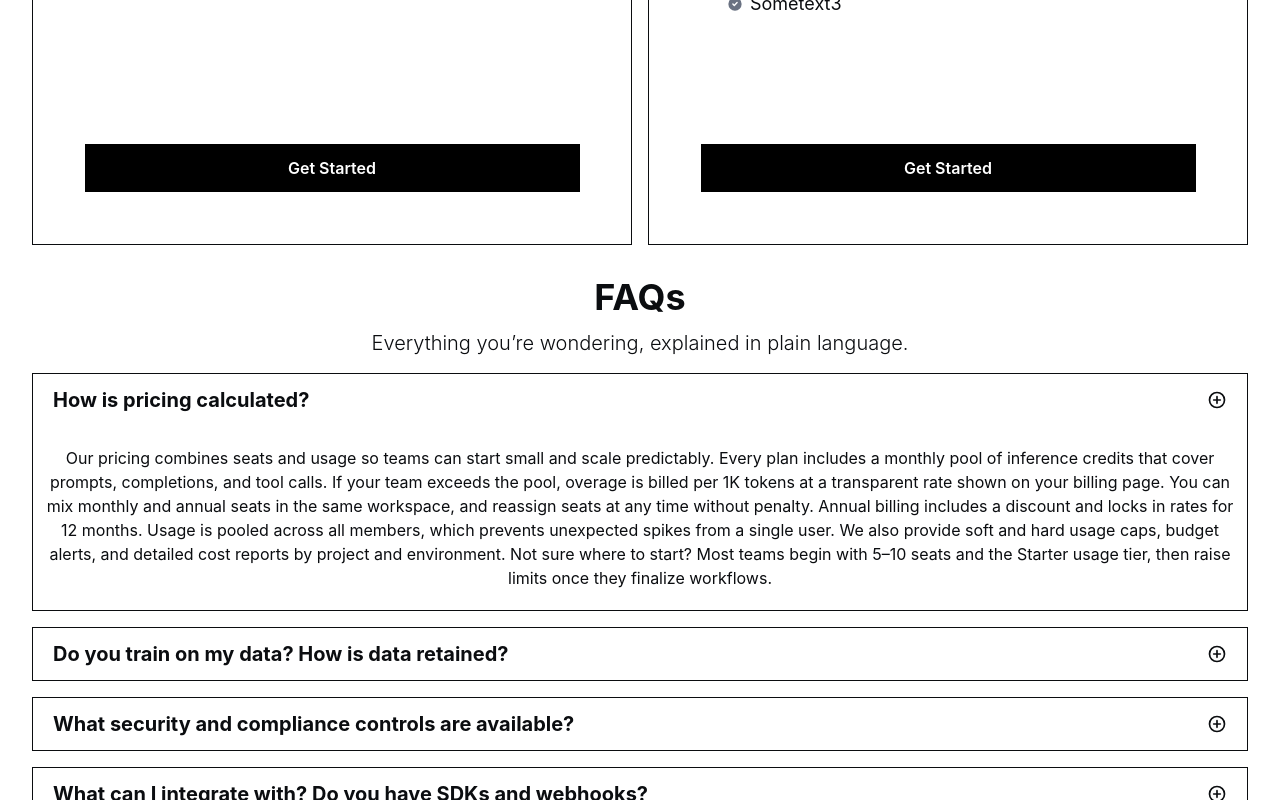
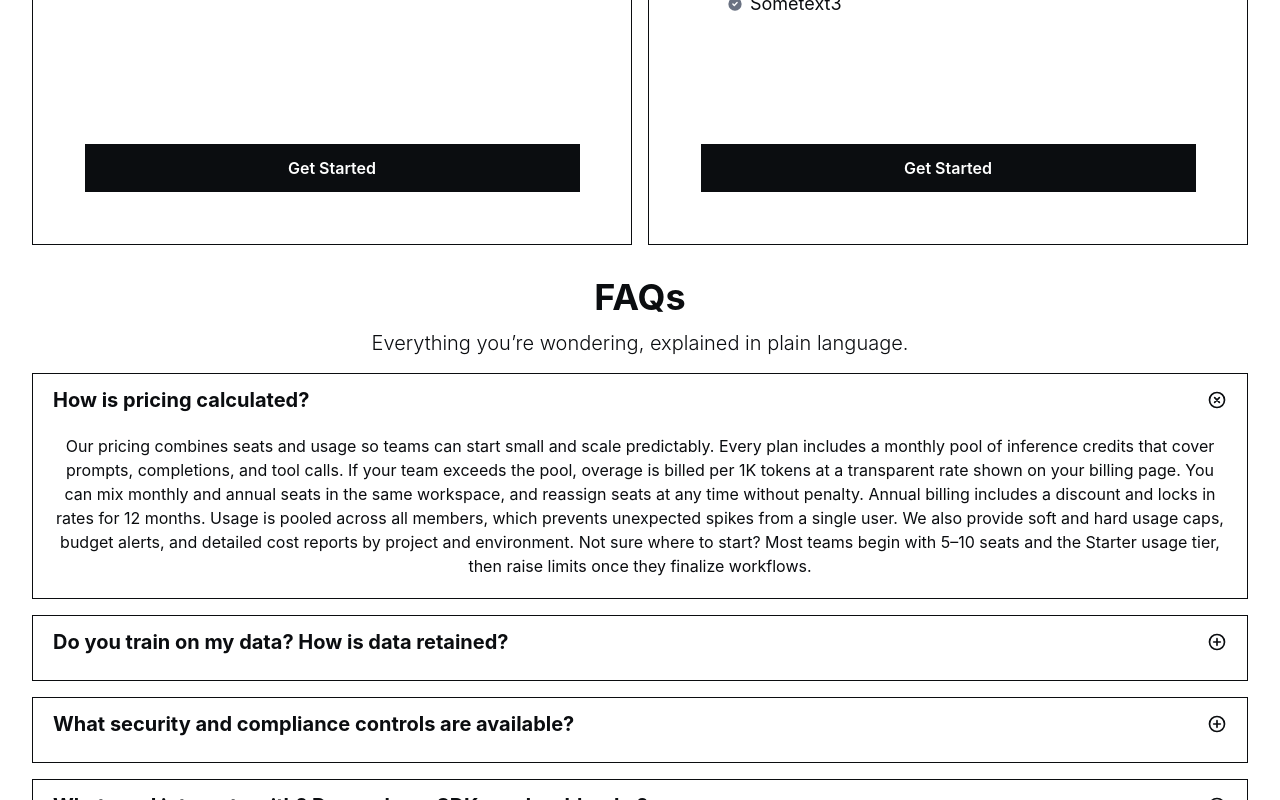
Before and after one commit to Zetchu/FinalProjectProgrammingInteracitivty, a React (Vite) app in the folder final-project/: page / in a window 1280 px wide. Both pictures are taken after a click on the button "How is pricing calculated?". Shown: the part 2086-2886 px from the top of the page. Built offline with nearby package versions, Linux system fonts and the light colour scheme.

Commit message:
added motion od toggle on pricing, started on motion for FaqItem but needs more work

```diff
--- a/final-project/src/components/FaqItem.jsx
+++ b/final-project/src/components/FaqItem.jsx
@@ -1,7 +1,8 @@
-import React, { useState } from 'react';
+import React, { useId, useState } from 'react';
 
 function FaqItem({ questionText, anwserText }) {
   const [open, setOpen] = useState(false);
+  const contentId = useId();
   return (
     <div className='border-1 my-4 '>
       <button
@@ -20,7 +21,9 @@ function FaqItem({ questionText, anwserText }) {
             strokeWidth='2'
             strokeLinecap='round'
             strokeLinejoin='round'
-            className='w-5 h-5'
+            className={`w-5 h-5 transition-transform duration-300 ${
+              open ? 'rotate-45' : ''
+            }`}
             aria-hidden='true'
           >
             <circle
@@ -32,7 +35,10 @@ function FaqItem({ questionText, anwserText }) {
           </svg>
         </div>
       </button>
-      <div className={`${open ? 'my-3' : 'mt-0 hidden'}`}>
+      <div
+        id={contentId}
+        className={`px-3 pb-3 collapsible ${open ? 'open' : ''}`}
+      >
         <p className='p-2'>{anwserText}</p>
       </div>
     </div>
--- a/final-project/src/components/Hero.jsx
+++ b/final-project/src/components/Hero.jsx
@@ -13,7 +13,7 @@ export default function Hero() {
           Today
         </h1>
 
-        <p className='mt-5 max-w-prose  text-balance text-[clamp(1.05rem,2.5vw,1.25rem)] text-muted'>
+        <p className='mt-5  text-center  text-balance text-[clamp(1.05rem,2.5vw,1.25rem)] text-muted'>
           A minimal, responsive foundation for modern web experiences.
           <br className='hidden sm:block' />
           Clean architecture meets cutting-edge design.
--- a/final-project/src/components/Pricing.jsx
+++ b/final-project/src/components/Pricing.jsx
@@ -25,14 +25,23 @@ function Pricing() {
             <button
               type='button'
               className={`z-10 px-4 py-2 font-semibold
-
+                ${
+                  active === 'monthly'
+                    ? 'text-[var(--color-bg)]'
+                    : 'text-[var(--color-fg)]'
+                }
           `}
               onClick={() => setActive('monthly')}
             >
               Monthly
             </button>
             <button
-              className={`z-10 px-4 py-2 font-semibold `}
+              className={`z-10 px-4 py-2 font-semibold
+                  ${
+                    active === 'yearly'
+                      ? 'text-[var(--color-bg)]'
+                      : 'text-[var(--color-fg)]'
+                  }`}
               onClick={() => setActive('yearly')}
             >
               Yearly
--- a/final-project/src/components/PricingBox.jsx
+++ b/final-project/src/components/PricingBox.jsx
@@ -25,7 +25,7 @@ function PricingBox({ plan, features, price }) {
         ))}
       </ul>
       <div className='justify-center'>
-        <button className='bg-black  text-white font-semibold w-[90%] my-[5%] mt-[20%] py-3 hover:bg-accent transition'>
+        <button className=' bg-[var(--color-fg)] text-[var(--color-bg)] font-semibold w-[90%] my-[5%] mt-[20%] py-3 hover:bg-accent transition'>
           <a
             href=''
             target='_blank'
--- a/final-project/src/index.css
+++ b/final-project/src/index.css
@@ -102,3 +102,17 @@
     @apply opacity-100 translate-y-0;
   }
 }
+
+@layer utilities {
+  .collapsible {
+    @apply overflow-hidden transition-[max-height,opacity,transform] duration-300 ease-out;
+    max-height: 0;
+    opacity: 0;
+    transform: translateY(-0.25rem);
+  }
+  .collapsible.open {
+    max-height: 40rem;
+    opacity: 1;
+    transform: translateY(0);
+  }
+}
```
